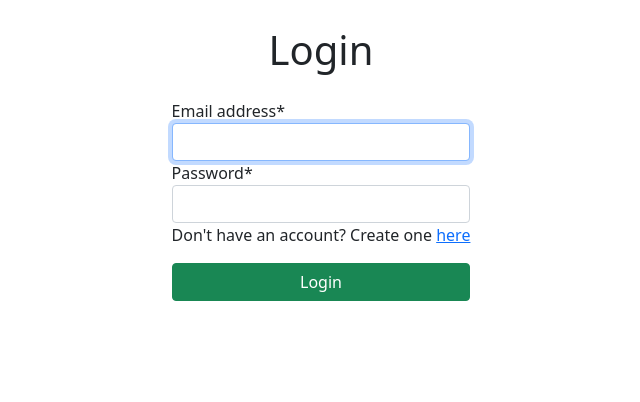
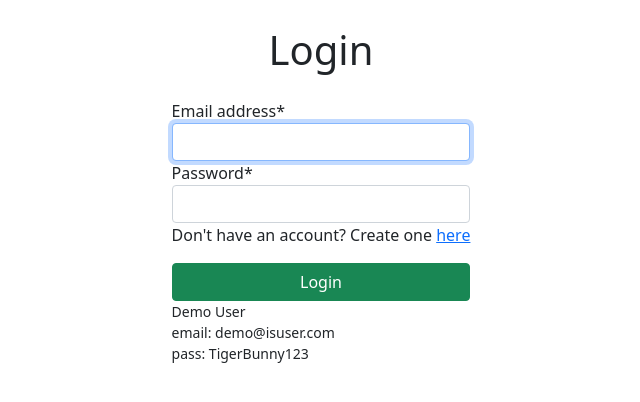
Before and after one commit to AaronTheBruce/inventory-tracker, a Django app: page /login/ in a window 1280 px wide. Shown: the top 402 px of the page, without its empty margins (319-959 px from the left). Run offline with Django 3.2, Linux system fonts and the light colour scheme; some libraries are stand-ins or nearby versions.

Commit message:
Add Demo User Credentials on Login Page

```diff
--- a/mysite/register/templates/registration/login.html
+++ b/mysite/register/templates/registration/login.html
@@ -13,5 +13,8 @@ Login
     {{ form|crispy }}
     <p>Don't have an account? Create one <a href="/sign-up">here</a></p>
     <input type="submit" class="btn btn-success" value="Login">
+    <small>Demo User</small>
+    <small>email: demo@isuser.com</small>
+    <small>pass: TigerBunny123</small>
   </form>
 {% endblock %}
```
Also changed, not shown: mysite/db.sqlite3.
